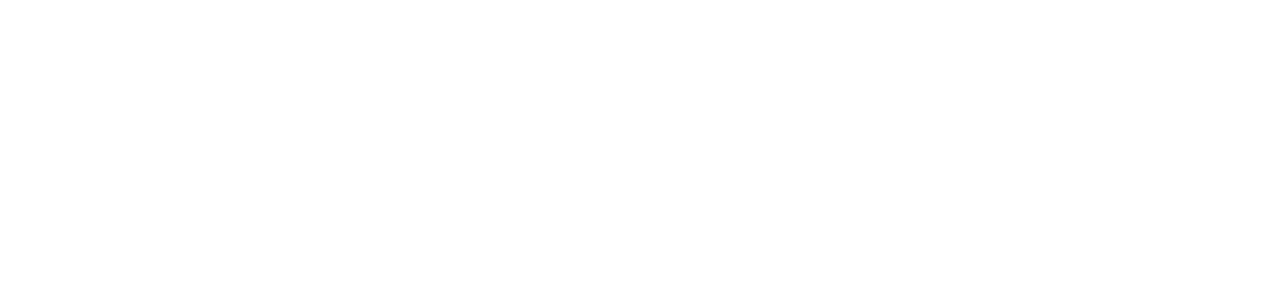
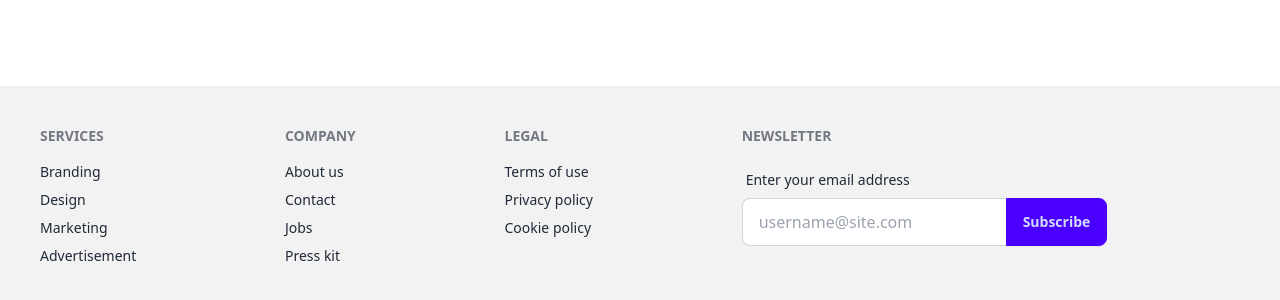
Before and after one commit to AkashAhmed007/job-portal-client, a React (Vite) app: page / in a window 1280 px wide. Shown: the part 742-1042 px from the top of the page. Before the commit the page ends 800 px from the top, so only its background shows below. Built offline with nearby package versions, Linux system fonts and the light colour scheme.

Commit message:
footer component added

```diff
--- /dev/null
+++ b/src/Components/Footer.jsx
@@ -0,0 +1,44 @@
+const Footer = () => {
+    return (
+      <footer className="footer p-10 bg-base-200 text-base-content">
+        <nav>
+          <h6 className="footer-title">Services</h6>
+          <a className="link link-hover">Branding</a>
+          <a className="link link-hover">Design</a>
+          <a className="link link-hover">Marketing</a>
+          <a className="link link-hover">Advertisement</a>
+        </nav>
+        <nav>
+          <h6 className="footer-title">Company</h6>
+          <a className="link link-hover">About us</a>
+          <a className="link link-hover">Contact</a>
+          <a className="link link-hover">Jobs</a>
+          <a className="link link-hover">Press kit</a>
+        </nav>
+        <nav>
+          <h6 className="footer-title">Legal</h6>
+          <a className="link link-hover">Terms of use</a>
+          <a className="link link-hover">Privacy policy</a>
+          <a className="link link-hover">Cookie policy</a>
+        </nav>
+        <form>
+          <h6 className="footer-title">Newsletter</h6>
+          <fieldset className="form-control w-80">
+            <label className="label">
+              <span className="label-text">Enter your email address</span>
+            </label>
+            <div className="join">
+              <input
+                type="text"
+                placeholder="username@site.com"
+                className="input input-bordered join-item"
+              />
+              <button className="btn btn-primary join-item">Subscribe</button>
+            </div>
+          </fieldset>
+        </form>
+      </footer>
+    );
+  };
+
+  export default Footer;
--- a/src/Root/RootLayout.jsx
+++ b/src/Root/RootLayout.jsx
@@ -1,10 +1,14 @@
 import { Outlet } from "react-router-dom"
 import Navbar from "../components/Navbar"
+import Footer from "../Components/Footer"
 function RootLayout() {
   return (
     <>
     <Navbar></Navbar>
-    <Outlet></Outlet>
+    <div className='pt-24 min-h-[calc(100vh-68px)]'>
+        <Outlet />
+      </div>
+    <Footer></Footer>
     </>
   )
 }
```
